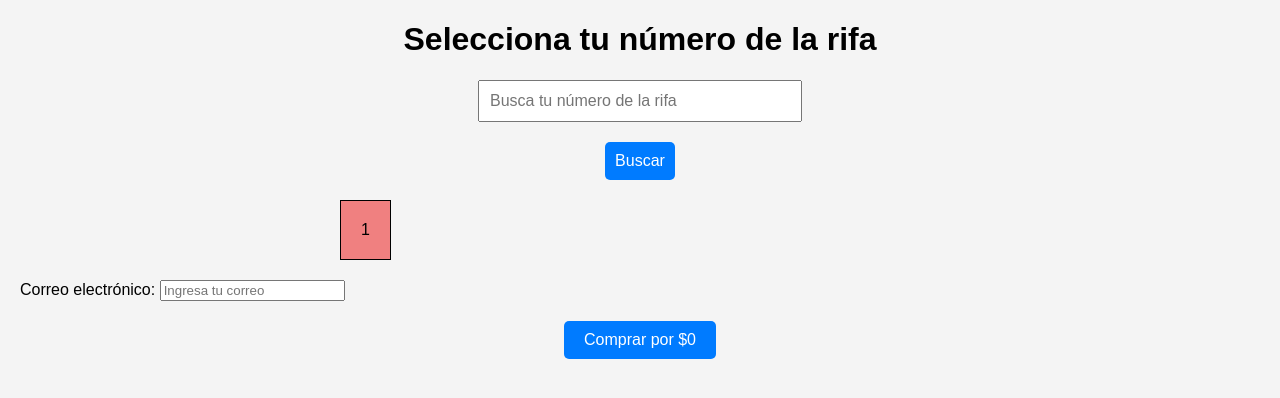
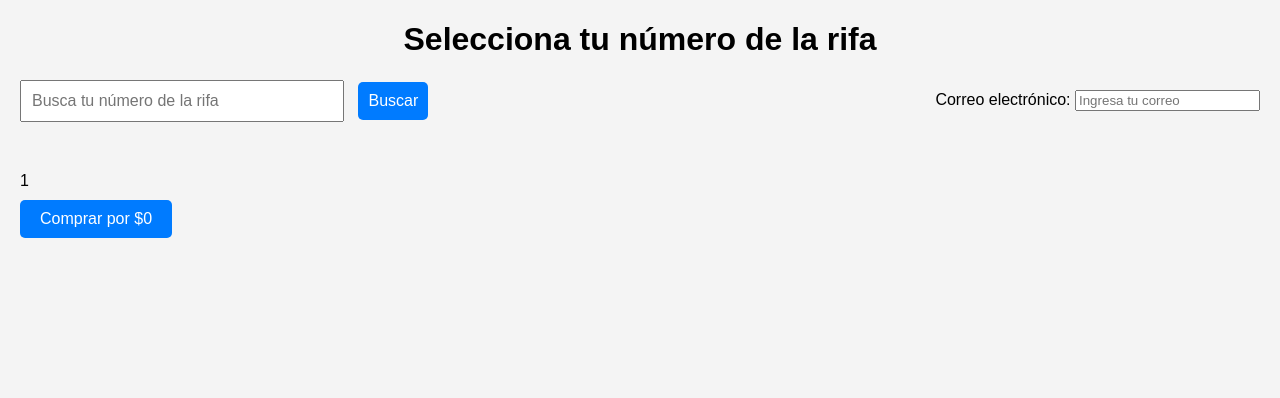
Before and after one commit to developer-lifee/rifa.sheerit.com.co, a PHP site: page / in a window 1280 px wide. Shown: the top 398 px of the page. Run offline with PHP 8.4, Linux system fonts and the light colour scheme; tables that the repository leaves empty or names only in its code hold one stand-in row (values such as "Sample post"); some libraries are stand-ins or nearby versions.

Commit message:
volver a estilos con botones arriba y funcionales

```diff
--- a/index.php
+++ b/index.php
@@ -11,17 +11,11 @@
 <body>
     <h1>Selecciona tu número de la rifa</h1>
 
-    <!-- Barra de búsqueda -->
-    <div class="search-container">
-        <input type="text" id="searchInput" placeholder="Busca tu número de la rifa">
-        <button id="searchButton">Buscar</button>
-    </div>
-
-    <!-- Formulario para procesar la compra -->
-    <form id="raffleForm" method="POST" action="request_payment.php">
-        <!-- Grilla de números traídos de la base de datos -->
-        <div class="raffle-grid">
-            <?php include 'raffle_grid.php'; ?>
+    <div class="form-container">
+        <!-- Barra de búsqueda -->
+        <div class="search-container">
+            <input type="text" id="searchInput" placeholder="Busca tu número de la rifa">
+            <button id="searchButton">Buscar</button>
         </div>
 
         <!-- Input para el correo del cliente -->
@@ -29,14 +23,17 @@
             <label for="customerEmail">Correo electrónico:</label>
             <input type="email" id="customerEmail" name="customerEmail" placeholder="Ingresa tu correo" required>
         </div>
+    </div>
 
-        <!-- Input oculto para almacenar los números seleccionados -->
-        <input type="hidden" id="selectedNumbers" name="selectedNumbers">
-        <input type="hidden" id="userId" name="userId" value="123">
+    <!-- Grilla de números traídos de la base de datos -->
+    <div class="raffle-grid">
+        <?php include 'raffle_grid.php'; ?>
+    </div>
 
-        <!-- Botón de compra -->
+    <!-- Botón de compra -->
+    <div class="purchase-container">
         <button type="button" id="custom-button-payment">Comprar por $0</button>
-    </form>
+    </div>
 
     <script>
         $(document).ready(function() {
@@ -58,6 +55,19 @@
                 $('#selectedNumbers').val(selectedNumbers.join(','));
                 var totalPrice = selectedNumbers.length * pricePerNumber;
                 $('#custom-button-payment').text('Comprar por $' + totalPrice);
+            });
+
+            // Procesar búsqueda
+            $('#searchButton').click(function() {
+                var searchValue = $('#searchInput').val().trim();
+                $('.raffle-number').each(function() {
+                    var number = $(this).text().trim();
+                    if (number.includes(searchValue)) {
+                        $(this).show();
+                    } else {
+                        $(this).hide();
+                    }
+                });
             });
 
             // Procesar pago al hacer clic en el botón de pago
--- a/style.css
+++ b/style.css
@@ -8,28 +8,67 @@
     text-align: center;
 }
 
+.search-container {
+    text-align: center;
+    margin-bottom: 20px;
+}
+
+#searchInput {
+    padding: 10px;
+    font-size: 16px;
+    width: 300px;
+    margin-right: 10px;
+}
+
+#searchButton {
+    padding: 10px;
+    background-color: #007bff;
+    color: white;
+    border: none;
+    border-radius: 5px;
+    cursor: pointer;
+}
+
+#searchButton:hover {
+    background-color: #0056b3;
+}
+
+/* Ajustar el layout para que los botones estén arriba */
+.form-container {
+    display: flex;
+    justify-content: space-between;
+    align-items: center;
+    margin-bottom: 20px;
+}
+
 .raffle-grid {
     display: grid;
-    grid-template-columns: repeat(10, 1fr);
-    grid-gap: 10px;
-    max-width: 600px;
-    margin: 20px auto;
+    grid-template-columns: repeat(auto-fill, minmax(80px, 1fr));
+    gap: 10px;
+    max-width: 100%;
+    margin: 0 auto;
+    padding: 10px 0;
 }
 
 .raffle-number {
     display: flex;
     justify-content: center;
     align-items: center;
-    padding: 10px;
+    padding: 15px;
     font-size: 18px;
     background-color: #e0e0e0;
     border-radius: 5px;
     cursor: pointer;
     transition: background-color 0.3s ease;
+    text-align: center;
 }
 
 .raffle-number.available {
     background-color: #b7e4c7;
+}
+
+.raffle-number.selected {
+    background-color: yellow;
 }
 
 .raffle-number.reserved {
@@ -41,8 +80,6 @@
 }
 
 button {
-    display: block;
-    margin: 20px auto;
     padding: 10px 20px;
     background-color: #007bff;
     color: white;
@@ -56,58 +93,26 @@
     background-color: #0056b3;
 }
 
-.grid-container {
-    display: grid;
-    grid-template-columns: repeat(10, 1fr); /* 10 columnas */
-    gap: 10px;
-}
-
-.grid-item {
-    padding: 20px;
-    text-align: center;
-    border: 1px solid #000;
-    cursor: pointer;
-}
-
-.grid-item.disponible {
-    background-color: lightgreen;
-}
-
-.grid-item.reservado {
-    background-color: lightcoral;
-    cursor: not-allowed;
-}
-
-.grid-item.selected {
-    background-color: yellow;
-}
-.search-container {
-    text-align: center;
+.customer-info {
     margin-bottom: 20px;
 }
 
-#searchInput {
-    padding: 10px;
-    font-size: 16px;
-    width: 300px;
-}
-.grid-item.selected {
-    background-color: yellow; /* Resalta el número seleccionado */
+@media (max-width: 600px) {
+    .raffle-grid {
+        grid-template-columns: repeat(auto-fill, minmax(60px, 1fr));
+    }
+
+    button {
+        padding: 8px 16px;
+        font-size: 14px;
+    }
+
+    #searchInput {
+        width: 100%;
+        padding: 8px;
+    }
 }
 
-
-#searchButton {
-    padding: 10px;
-    background-color: #007bff;
-    color: white;
-    border: none;
-    border-radius: 5px;
-    cursor: pointer;
-}
-
-#searchButton:hover {
-    background-color: #0056b3;
-}
 /* Responsive Design */
 @media (max-width: 600px) {
     .raffle-grid {
```
